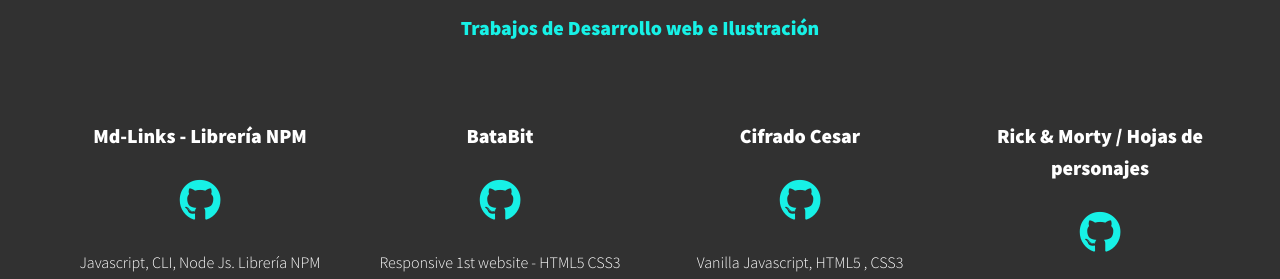
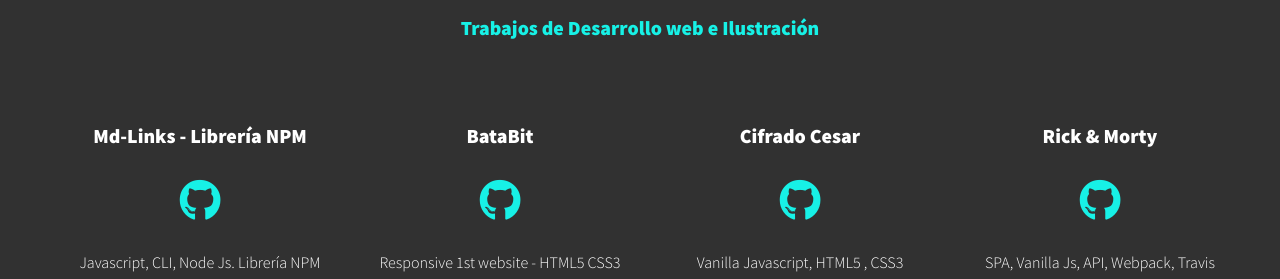
Before and after one commit to vilrodriguez/vilrodriguez.github.io, a website: page index.html in a window 1280 px wide. Shown: the part 2340-2619 px from the top of the page. Drawn offline with nearby package versions, Linux system fonts and the light colour scheme; a web font is replaced by a local one.

Commit message:
Update index.html

```diff
--- a/index.html
+++ b/index.html
@@ -134,7 +134,7 @@
                     </div>
                     <!-- Portfolio Item -->
                     <div  class="portfolio__item">
-                            <h4> Rick & Morty / Hojas de personajes </h4>
+                            <h4> Rick & Morty </h4>
                             <a href="https://github.com/vilrodriguez/100tifico" class="portfolio__item__link" title="GitHub Repo" target="_blank">
                                 <i class="fab fa-github"></i>
                             </a>
```
